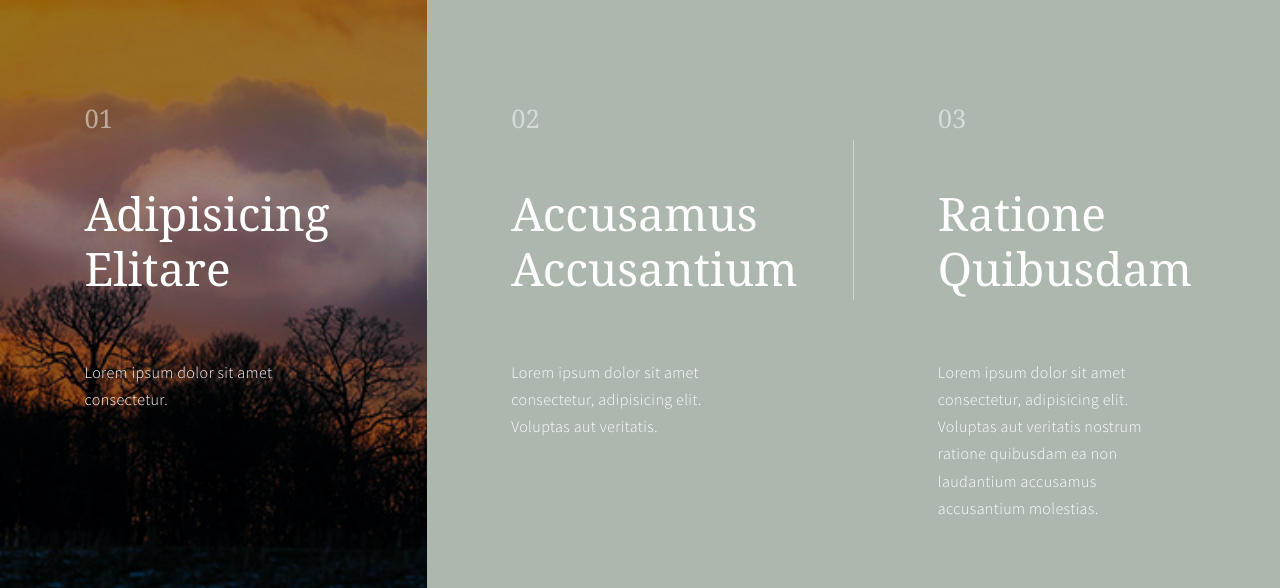
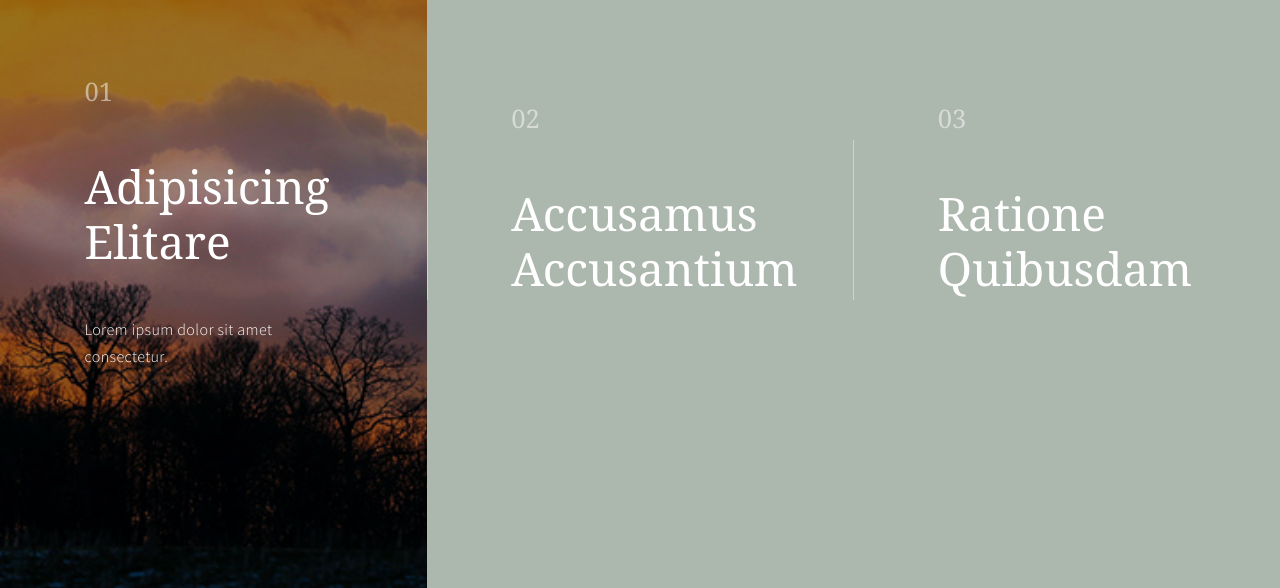
Before and after one commit to madebyalex/course-greensock-bella, a plain HTML site: page reveal-gallery/index.html in a window 1280 px wide. Shown: the part 180-768 px from the top of the page. Drawn offline with nearby package versions, Linux system fonts and the light colour scheme; some packages are replaced by stand-ins of ours; a script that the page names is missing.

Commit message:
Implement the reveal gallery (part 2)

```diff
--- a/reveal-gallery/css/app.css
+++ b/reveal-gallery/css/app.css
@@ -88,6 +88,9 @@ body {
   font-weight: 300;
   letter-spacing: 0.03vw;
 }
+.rg__text--copy p {
+  margin: 0;
+}
 .rg__column::before {
   display: block;
   position: absolute;
--- a/reveal-gallery/js/main.js
+++ b/reveal-gallery/js/main.js
@@ -7,10 +7,17 @@ function initHoverReveal() {
     // Get elements for animation
     section.imageBlock = section.querySelector('.rg__image');
     section.imageMask = section.querySelector('.rg__image--mask');
+    section.text = section.querySelector('.rg__text');
+
+    section.textHeight = section.querySelector('.rg__text--copy').clientHeight;
+    section.textCopy = section.querySelector('.rg__text--copy');
+    section.textMask = section.querySelector('.rg__text--mask');
 
     // Reset the initial position
     gsap.set(section.imageBlock, { yPercent: -101 });
     gsap.set(section.imageMask, { yPercent: 100, scale: 1.15 });
+    gsap.set(section.textCopy, { yPercent: -101 });
+    gsap.set(section.textMask, { yPercent: 100, autoAlpha: 0 });
 
     // Add event listeners to each section
     section.addEventListener('mouseenter', createHoverReveal);
@@ -18,8 +25,12 @@ function initHoverReveal() {
   });
 }
 
+function getTextHeight(textCopy) {
+  return textCopy.clientHeight;
+}
+
 function createHoverReveal(e) {
-  const { imageBlock, imageMask } = e.target;
+  const { imageBlock, imageMask, text, textCopy, textMask } = e.target;
 
   let tl = gsap.timeline({
     defaults: {
@@ -29,13 +40,18 @@ function createHoverReveal(e) {
   });
 
   if (e.type === 'mouseenter') {
-    tl.to([imageBlock, imageMask], { yPercent: 0, scale: 1 });
+    tl.to([imageBlock, imageMask, textMask], { yPercent: 0 })
+
+      .to(text, { y: () => -getTextHeight(textCopy) / 2 }, 0)
+      .to(textCopy, { yPercent: 0 }, 0)
+      .to(textMask, { autoAlpha: 1 }, 0)
+      .to(imageMask, { duration: 1.1, scale: 1 }, 0);
   } else if (e.type === 'mouseleave') {
-    tl.to([imageBlock], { yPercent: -101 }).to(
-      [imageMask],
-      { yPercent: 100, scale: 1.15 },
-      0
-    );
+    tl.to([imageBlock, textCopy], { yPercent: -101 })
+      .to([imageMask, textMask], { yPercent: 100 }, 0)
+      .to(text, { y: 0 }, 0)
+      .to(textMask, { autoAlpha: 0 }, 0)
+      .to(imageMask, { scale: 1.15 }, 0);
   }
 
   return tl;
```
